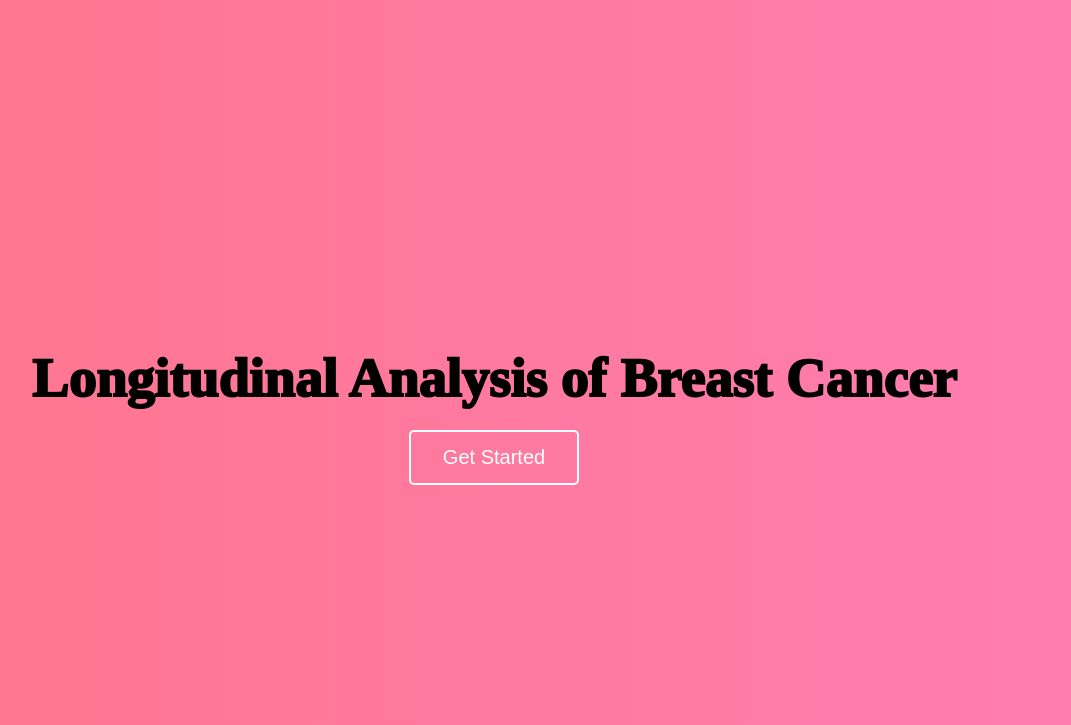
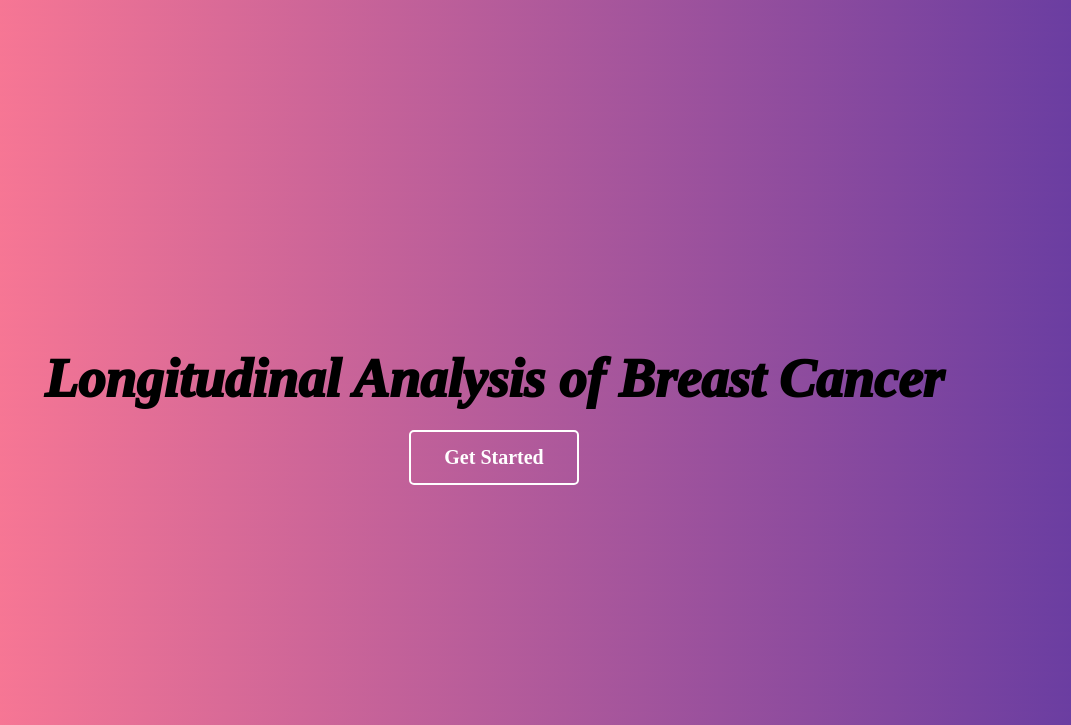
Before and after one commit to anishsamantaray/Longitudinal-Analysis-of-Breast-Cancer, a Flask app: template templates/home.html in a window 1280 px wide. Shown: the top 725 px of the page, without its empty margins (146-1217 px from the left). Run offline with Flask 2, Linux system fonts and the light colour scheme; the template is opened without the code that fills it, so the values that code supplies are empty; parts of the project's set-up code (start-up, migrations or seed data) failed here and were passed over.

Commit message:
Commit 9

```diff
--- a/static/main.css
+++ b/static/main.css
@@ -7,7 +7,8 @@ html .a{
 }
 
 html .b{
-  background: linear-gradient(to right, #ff758c 0%, #ff7eb3 100%);
+
+  background: linear-gradient(135deg, rgb(249, 119, 148) 10%, rgb(98, 58, 162) 100%);
   -webkit-background-size: cover;
   -moz-background-size: cover;
   -o-background-size: cover;
@@ -106,11 +107,12 @@ input[type=text] {
   padding: 0 20px;
   text-align: center;
 }
-.center .title{
+.center .title {
   color: Black;
   font-size: 55px;
   font-weight: 1000;
-  font-family: Montserrat, serif;
+  font-family: Andika;
+  font-style: italic;
 }
 .center .sub_title{
   color: Black;
@@ -128,11 +130,12 @@ input[type=text] {
   margin: 0 10px;
   border: 2px solid white;
   font-size: 20px;
-  font-weight: 500;
+  font-weight: bold;
   padding: 0 10px;
   cursor: pointer;
   outline: none;
   transition: all 0.3s ease;
+  font-family: Andika;
 }
 .center .btns button{
   color: #fff;
```
